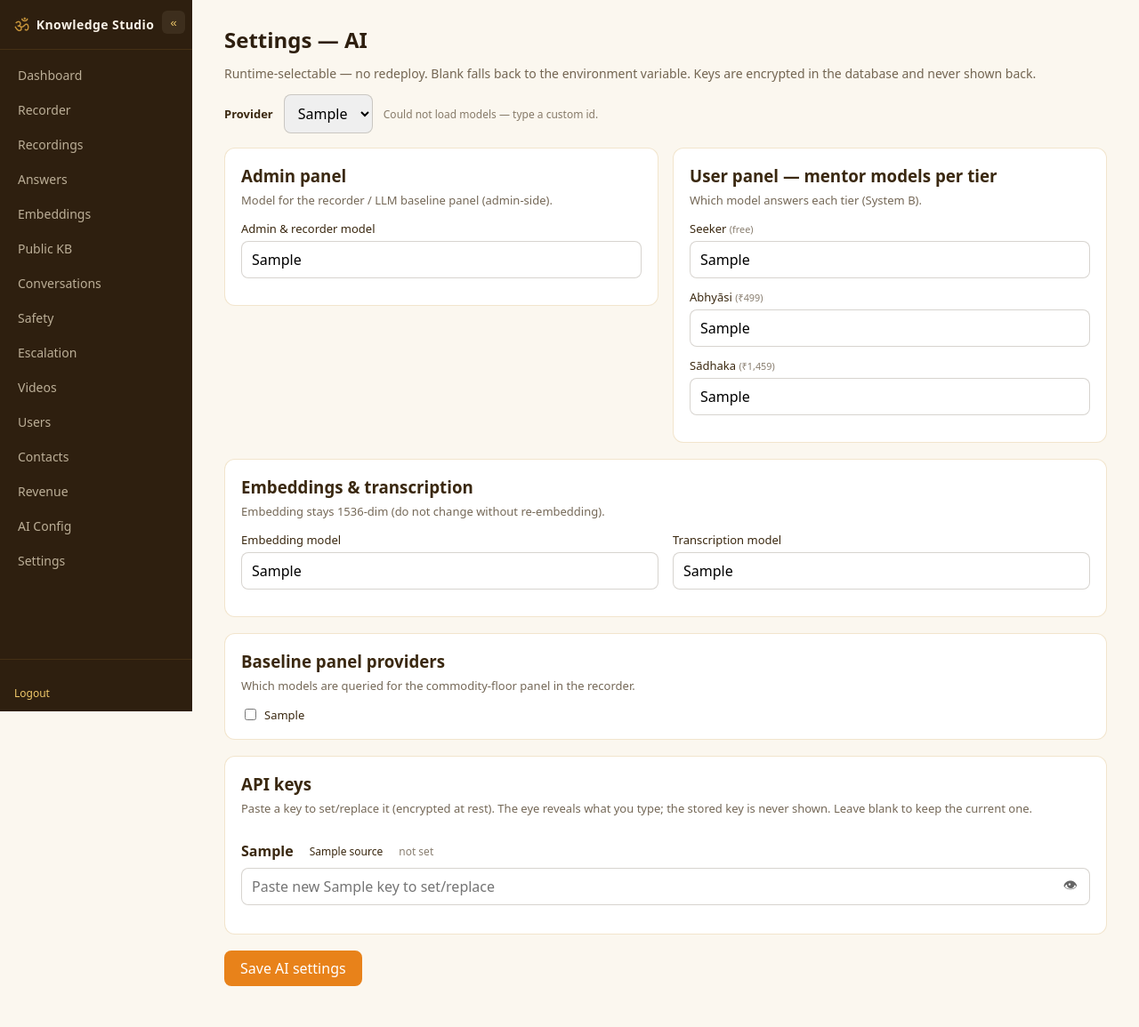
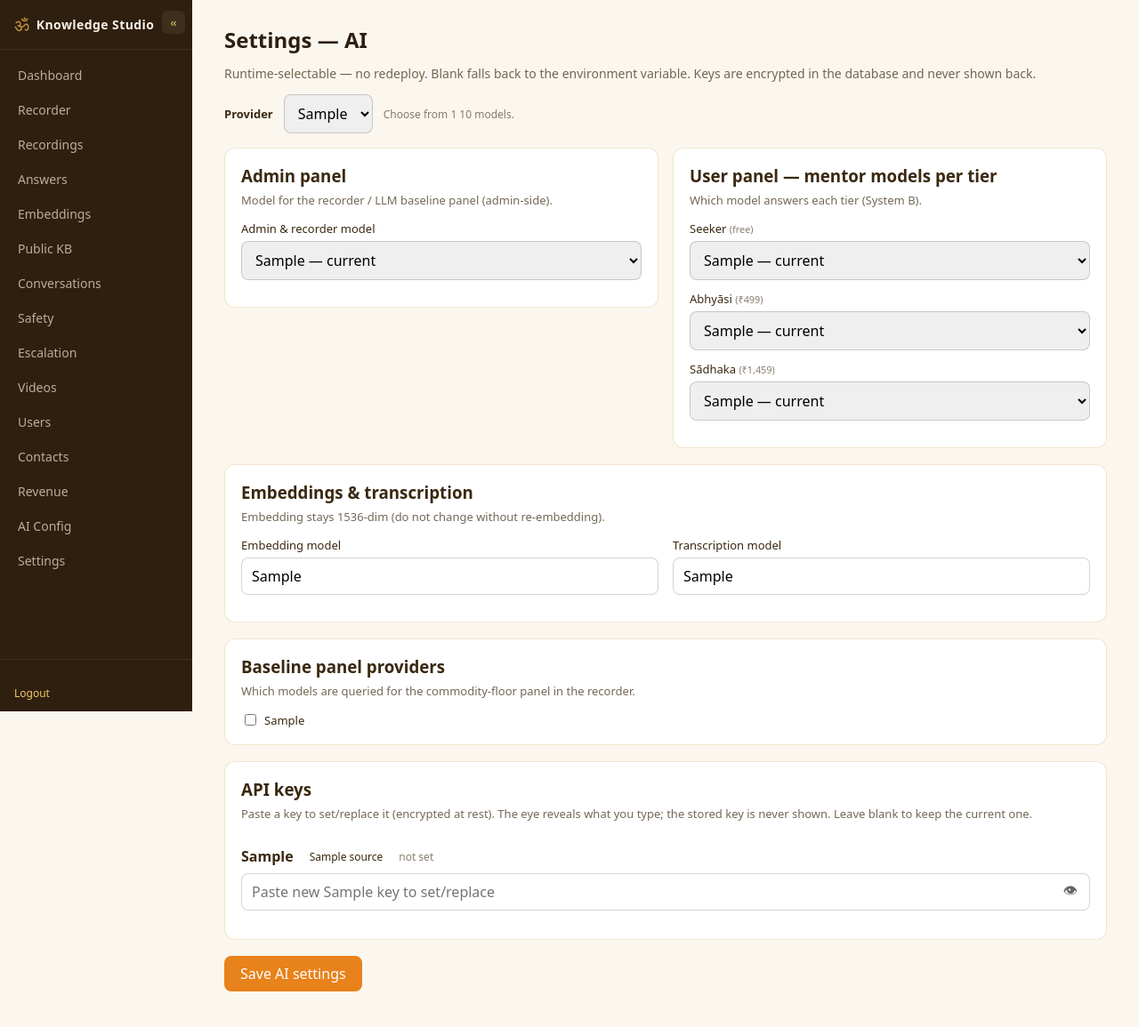
Before and after one commit to ganganarayan/aigitamentor, a FastAPI app: template templates/admin/settings.html in a window 1280 px wide. Shown: the top 1155 px of the page at 89% size. Run offline with FastAPI, Linux system fonts and the light colour scheme; the template is opened without the code that fills it: most values are stand-ins (such as "Sample title", 1, 10 or a date in 2020); data that the repository does not hold is empty; some libraries are stand-ins or nearby versions.

Commit message:
Admin Settings: model pickers are dropdowns of live, available models
The four mentor/admin model fields are now <select> dropdowns instead of
free-text inputs. The list is pulled from the selected provider's Models API
(server-side on page load, and client-side when the provider changes) so only
models the provider actually offers are shown — no typing, no unavailable ids.

- settings_page fetches list_provider_models(provider) and renders the options
  server-side (works without JS).
- The current value stays selected; if it isn't in the live list it's kept as a
  "— current" option so a setting is never silently dropped.
- Empty list (key not set for that provider) shows the current default plus a
  hint to set the key and save. Requires the provider key to populate — e.g. set
  ANTHROPIC in Settings → AI on that environment.

Verified: compile, render with models (4 dropdowns, current selected, no
datalist) and without (current preserved), and both SDKs expose models.list().

Co-Authored-By: Claude Opus 4.8 <noreply@anthropic.com>

```diff
--- a/app/admin/router.py
+++ b/app/admin/router.py
@@ -589,8 +589,13 @@ def settings_page(
     user: User = Depends(require_admin),
     db: Session = Depends(get_db),
 ):
+    ai = ai_settings.view(db)
+    # Live model list for the current provider so the dropdowns render populated
+    # (only models the provider actually offers). Empty if the key isn't set yet.
+    models = ai_settings.list_provider_models(db, ai["provider"])
     return templates.TemplateResponse(
-        "admin/settings.html", {"request": request, "user": user, "ai": ai_settings.view(db), "error": error}
+        "admin/settings.html",
+        {"request": request, "user": user, "ai": ai, "models": models, "error": error},
     )
 
 
--- a/templates/admin/settings.html
+++ b/templates/admin/settings.html
@@ -36,15 +36,28 @@
 <p style="opacity:.7;font-size:14px;margin-top:-6px">Runtime-selectable — no redeploy. Blank falls back to the environment variable. Keys are encrypted in the database and never shown back.</p>
 {% if error %}<div class="err">{{ error }}</div>{% endif %}
 
+{% macro modelselect(name, current, models) -%}
+<select name="{{ name }}" class="modelsel" data-current="{{ current }}">
+  {%- if current and current not in models %}
+  <option value="{{ current }}" selected>{{ current }} — current</option>
+  {%- endif %}
+  {%- for m in models %}
+  <option value="{{ m }}"{% if m == current %} selected{% endif %}>{{ m }}</option>
+  {%- endfor %}
+  {%- if not models and not current %}
+  <option value="" disabled selected>— set the provider key &amp; Save, then reopen —</option>
+  {%- endif %}
+</select>
+{%- endmacro %}
+
 <form method="post" action="/admin/settings">
   <div class="provider-row">
     <label style="margin:0"><strong>Provider</strong></label>
     <select id="provider" name="provider" onchange="loadModels()">
       {% for p in ai.key_providers %}<option value="{{ p }}" {% if p == ai.provider %}selected{% endif %}>{{ p }}</option>{% endfor %}
     </select>
-    <span id="modelHint">Pick a model per tier from this provider's live list (or type a custom id).</span>
+    <span id="modelHint">{% if models %}Choose from {{ models|length }} {{ ai.provider }} models.{% else %}No models available — set the {{ ai.provider }} key and Save, then reopen this page.{% endif %}</span>
   </div>
-  <datalist id="modellist"></datalist>
 
   <div class="grid2">
     <div class="panel">
@@ -52,7 +65,7 @@
       <p class="sub">Model for the recorder / LLM baseline panel (admin-side).</p>
       <div class="field">
         <label>Admin &amp; recorder model</label>
-        <input list="modellist" name="model_admin" value="{{ ai.model_admin }}" placeholder="claude-sonnet-5" />
+        {{ modelselect('model_admin', ai.model_admin, models) }}
       </div>
     </div>
 
@@ -61,15 +74,15 @@
       <p class="sub">Which model answers each tier (System B).</p>
       <div class="field">
         <label>Seeker <small>(free)</small></label>
-        <input list="modellist" name="model_seeker" value="{{ ai.model_seeker }}" placeholder="claude-haiku-4-5" />
+        {{ modelselect('model_seeker', ai.model_seeker, models) }}
       </div>
       <div class="field">
         <label>Abhyāsi <small>(₹499)</small></label>
-        <input list="modellist" name="model_abhyasi" value="{{ ai.model_abhyasi }}" placeholder="claude-sonnet-5" />
+        {{ modelselect('model_abhyasi', ai.model_abhyasi, models) }}
       </div>
       <div class="field">
         <label>Sādhaka <small>(₹1,459)</small></label>
-        <input list="modellist" name="model_sadhaka" value="{{ ai.model_sadhaka }}" placeholder="claude-sonnet-5" />
+        {{ modelselect('model_sadhaka', ai.model_sadhaka, models) }}
       </div>
     </div>
   </div>
@@ -122,18 +135,29 @@
 
 <script>
   function toggleKey(id, btn){ const el=document.getElementById(id); if(!el) return; el.type = el.type==='password'?'text':'password'; btn.style.opacity = el.type==='text'?1:0.6; }
+  function esc(s){ return (''+s).replace(/[&<>"]/g, c => ({'&':'&amp;','<':'&lt;','>':'&gt;','"':'&quot;'}[c])); }
+  // Rebuild every model dropdown from the selected provider's LIVE list. Only
+  // available models are offered; the current value is kept selected (marked if
+  // it isn't in the live list) so a setting is never silently lost.
   async function loadModels(){
     const prov=document.getElementById('provider').value;
-    const dl=document.getElementById('modellist');
     const hint=document.getElementById('modelHint');
     hint.textContent='Loading available models…';
+    let models=[];
     try{
       const r=await fetch('/admin/models?provider='+encodeURIComponent(prov));
       const data=await r.json();
-      dl.innerHTML=(data.models||[]).map(m=>'<option value="'+m+'"></option>').join('');
-      hint.textContent = (data.models&&data.models.length) ? ('Choose from '+data.models.length+' '+prov+' models (or type a custom id).') : ('No models listed — check the '+prov+' key, or type a custom id.');
-    }catch(e){ hint.textContent='Could not load models — type a custom id.'; }
+      models=data.models||[];
+    }catch(e){}
+    document.querySelectorAll('.modelsel').forEach(sel=>{
+      const cur = sel.value || sel.getAttribute('data-current') || '';
+      let html='';
+      if(cur && !models.includes(cur)) html+='<option value="'+esc(cur)+'" selected>'+esc(cur)+' — current</option>';
+      html+=models.map(m=>'<option value="'+esc(m)+'"'+(m===cur?' selected':'')+'>'+esc(m)+'</option>').join('');
+      if(!models.length && !cur) html='<option value="" disabled selected>— set the provider key &amp; Save, then reopen —</option>';
+      sel.innerHTML=html;
+    });
+    hint.textContent = models.length ? ('Choose from '+models.length+' '+prov+' models.') : ('No models available — set the '+prov+' key and Save, then reopen this page.');
   }
-  loadModels();
 </script>
 {% endblock %}
```
